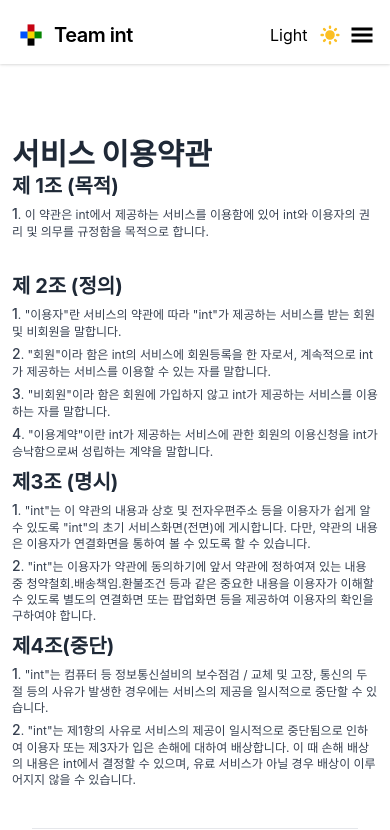
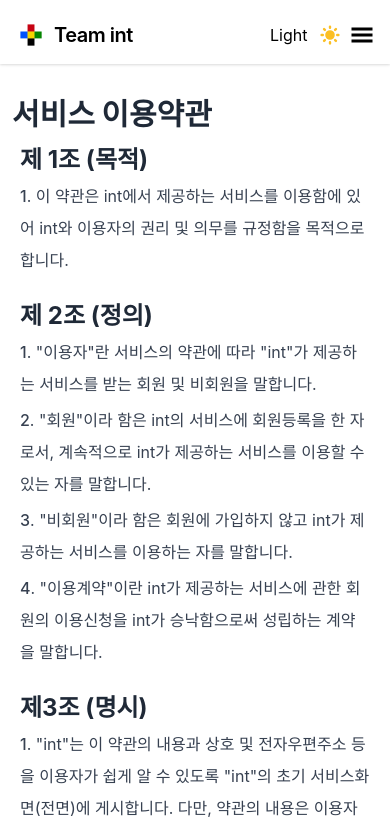
Before and after one commit to Team-int/Web, a Next.js app: page /tos in a window 390 px wide. Shown: the top 830 px of the page. Built offline with nearby package versions, Linux system fonts and the light colour scheme.

Commit message:
edit tos and stuff

```diff
--- a/components/membercard.tsx
+++ b/components/membercard.tsx
@@ -9,7 +9,7 @@ export type memberProps = {
 }
 const MemberCard: React.FC<memberProps> = ({ name, profile, desc, github }: memberProps) => {
   return (
-    <div className="p-4 rounded-xl border shadow-lg  w-full max-w-xs justify-center m-auto">
+    <div className="p-4 rounded-xl border shadow-lg transition hover:-translate-y-1 duration-200 transform hover:shadow-2xl  w-full max-w-xs justify-center m-auto dark:border-gray-400">
       <div className="flex-col  flex justify-center items-center ">
         <div className="flex-shrink-0">
           <a href={github} className="block ">
@@ -24,7 +24,7 @@ const MemberCard: React.FC<memberProps> = ({ name, profile, desc, github }: memb
           </a>
         </div>
         <div className="mt-2 text-center flex flex-col">
-          <p className="text-gray-700 text-xl dark:text-white md:text-2xl">{name}</p>
+          <p className="text-gray-700 text-xl dark:text-white md:text-xl capitalize">{name}</p>
           <p className="text-gray-600 text-sm md:text-md tracking-tight h-10 dark:text-gray-300 font-light">
             {desc}
           </p>
--- a/components/projectcard.tsx
+++ b/components/projectcard.tsx
@@ -7,7 +7,7 @@ export type ProjectProps = {
 }
 const ProjectCard: React.FC<ProjectProps> = ({ name, image, desc, url }: ProjectProps) => {
   return (
-    <div className="p-2 max-w-sm m-2 h-80  rounded-xl shadow-lg transition hover:-translate-y-1 duration-200 transform border border-gray-100 hover:shadow-2xl pt-4">
+    <div className="p-2 max-w-sm m-2 h-80  rounded-xl shadow-lg transition hover:-translate-y-1 duration-200 transform border border-gray-100 dark:border-gray-400 hover:shadow-2xl pt-4">
       <div className="flex-col flex justify-center items-center  ">
         <div className="flex-shrink-0">
           <a href={url} className="block ">
--- a/pages/index.tsx
+++ b/pages/index.tsx
@@ -67,21 +67,18 @@ const Home: NextPage = () => {
           </div>
         </div>
       </div>
-      <div
-        className="transtition-colors duration-200 z-60 relative mx-auto rounded-2xl  "
-        id="about"
-      >
+      <div className="transtition-colors duration-200  mx-auto rounded-2xl transform -translate-y-12 bg-white dark:bg-primary">
         <div className="p-4 mx-auto max-w-5xl pt-12   text-center ">
           <span className="   text-3xl underline pt-2  md:text-6xl tracking-tight font-light uppercase">
             We live to code
           </span>
-          <hr className="my-8 mx-2 md:mx-0 md:my-20" />
+          <hr className="my-8 mx-2 md:mx-0 md:my-20 " id="about" />
           <p className="text-center text-4xl font-bold text-gray-800 dark:text-white">팀 소개</p>
 
           <p className="text-center mb-5 text-xl font-normal text-gray-500 dark:text-gray-300">
             Members of Team int
           </p>
-          <div className="grid grid-cols-1 sm:grid-cols-2 lg:grid-cols-4  gap-4">
+          <div className="grid grid-cols-1 sm:grid-cols-2 lg:grid-cols-4  gap-4 px-4 md:px-0">
             {Object.keys(members).map((memberkey) => {
               const member = members[memberkey]
               return (
--- a/pages/tos.tsx
+++ b/pages/tos.tsx
@@ -2,7 +2,7 @@ import React from 'react'
 
 const Tos: React.FC = () => {
   return (
-    <div className="mx-auto max-w-3xl pt-20 md:pt-12 px-3 transition-all duration-200 dark:text-white">
+    <div className="mx-auto max-w-3xl pt-10 px-3 transition-all duration-200 dark:text-white">
       <p className="md:ml-4 text-3xl md:text-6xl font-extrabold tracking-loose md:pb-6">
         서비스 이용약관
       </p>
@@ -12,7 +12,6 @@ const Tos: React.FC = () => {
           '이 약관은 int에서 제공하는 서비스를 이용함에 있어 int와 이용자의 권리 및 의무를 규정함을 목적으로 합니다.',
         ]}
       />
-      <br />
       <TosItem
         title="제 2조 (정의)"
         textList={[
@@ -43,16 +42,16 @@ export default Tos
 
 const TosItem: React.FC<{ title: string; textList: Array<string> }> = ({ title, textList }) => {
   return (
-    <div className="mb-2">
-      <p className="font-bold text-xl md:text-4xl dark:text-gray-100 text-gray-800 md:pb-1">
+    <div className="mx-2 py-3">
+      <p className="font-bold text-2xl md:text-4xl dark:text-gray-100 text-gray-800 md:pb-1">
         {title}
       </p>
 
       <div className="text-gray-700 dark:text-gray-200 leading-loose">
         {textList.map((item) => {
           return (
-            <div className=" text-xs sm:text-sm md:text-lg pt-1" key={textList.indexOf(item)}>
-              <span className="font-medium text-sm">{textList.indexOf(item) + 1}</span>. {item}
+            <div className="pt-1" key={textList.indexOf(item)}>
+              <span className="font-medium text-md">{textList.indexOf(item) + 1}</span>. {item}
             </div>
           )
         })}
```
